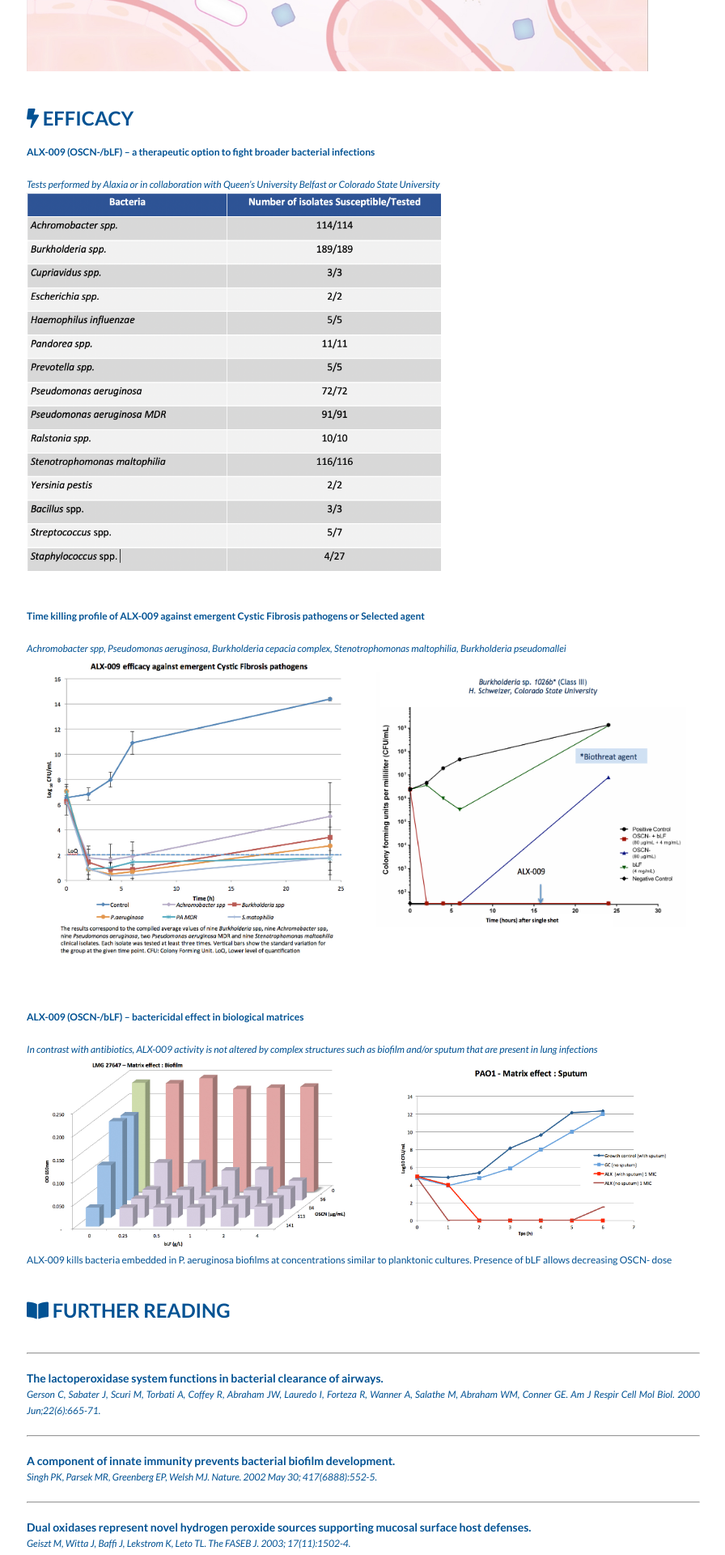
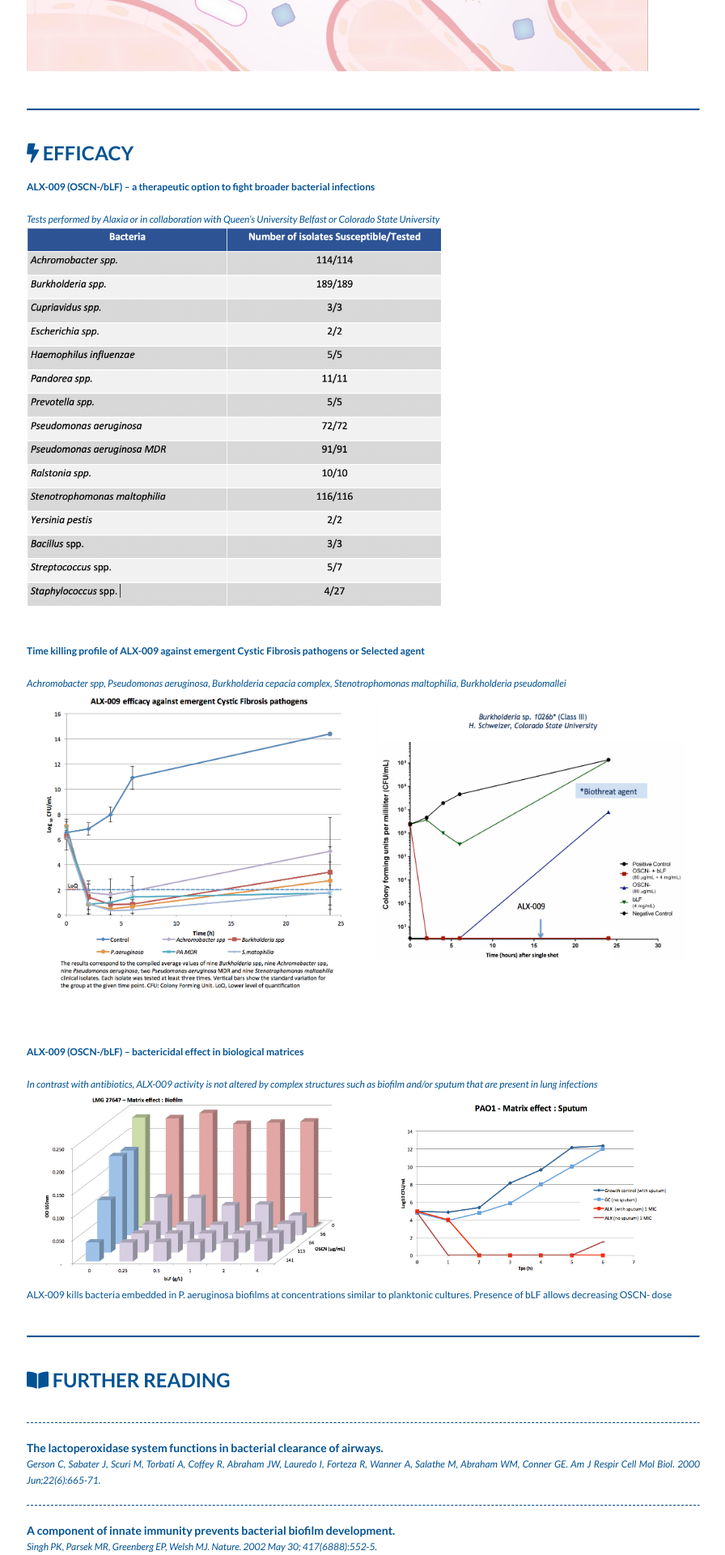
Before and after one commit to JBeaussart/alaxia-pharma, a Vue app: page /alx-009 in a window 1280 px wide. Shown: the part 1440-3360 px from the top of the page at 81% size, without its empty margins (191-1087 px from the left). Built offline with nearby package versions, Linux system fonts and the light colour scheme.

Commit message:
design the hr for further reading and for alx009 between the different part

```diff
--- a/src/components/alx_components/Further_reading.vue
+++ b/src/components/alx_components/Further_reading.vue
@@ -258,4 +258,7 @@ article h3 {
 .banner_icon {
   font-size: 24px;
 }
+hr {
+  border-top: 1px dashed #025293;
+}
 </style>
--- a/src/pages/ALX009.vue
+++ b/src/pages/ALX009.vue
@@ -7,14 +7,26 @@
   <Overview />
   <br />
   <br />
+  <div class="container">
+    <hr />
+  </div>
+  <br />
+  <br />
 
   <!-- EFFICACY PART -->
   <Efficacy />
   <br />
   <br />
+  <div class="container">
+    <hr />
+  </div>
+  <br />
+  <br />
 
   <!-- FURTHER READING PART -->
   <FurtherReading />
+  <br />
+  <br />
   <br />
   <br />
 </template>
@@ -34,4 +46,8 @@ export default {
 };
 </script>
 
-<style lang="scss" scoped></style>
+<style lang="scss" scoped>
+hr {
+  border-top: 2px solid #025293;
+}
+</style>
```
